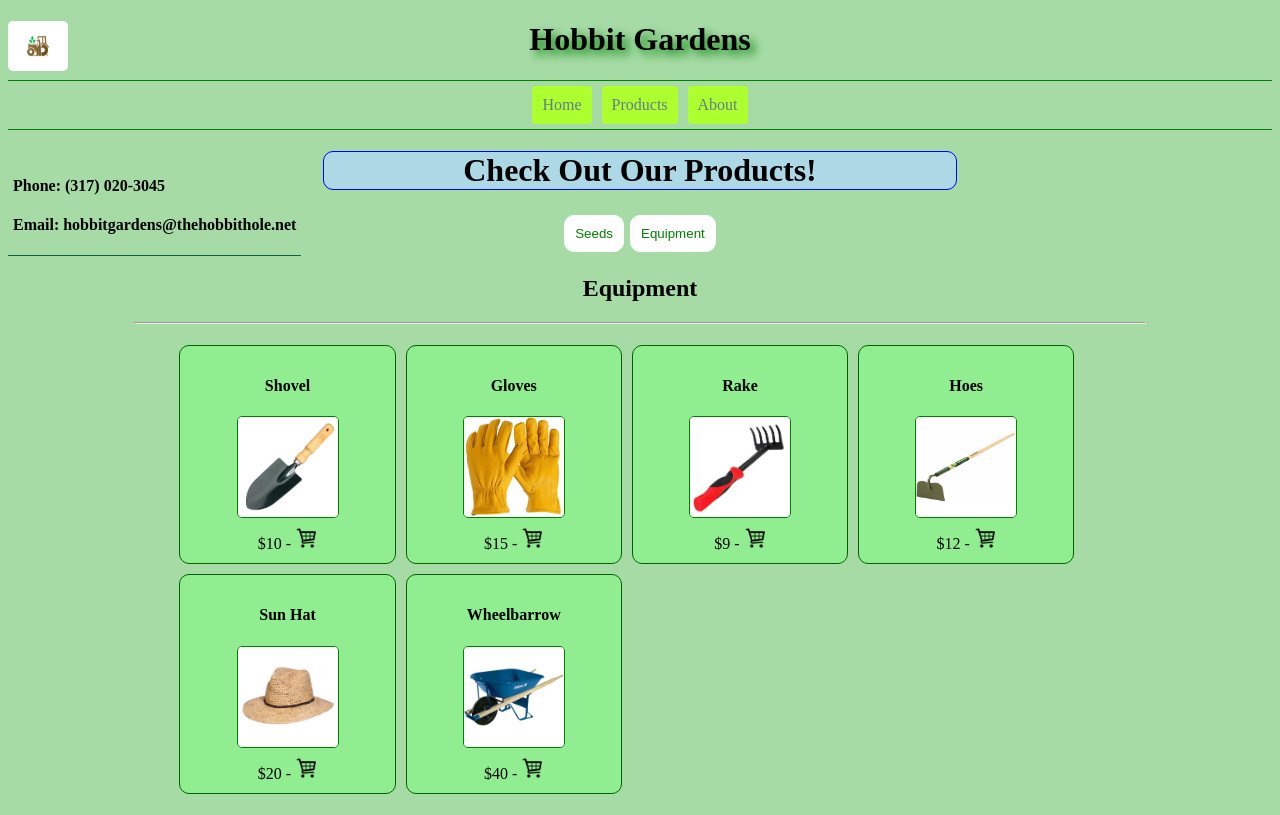
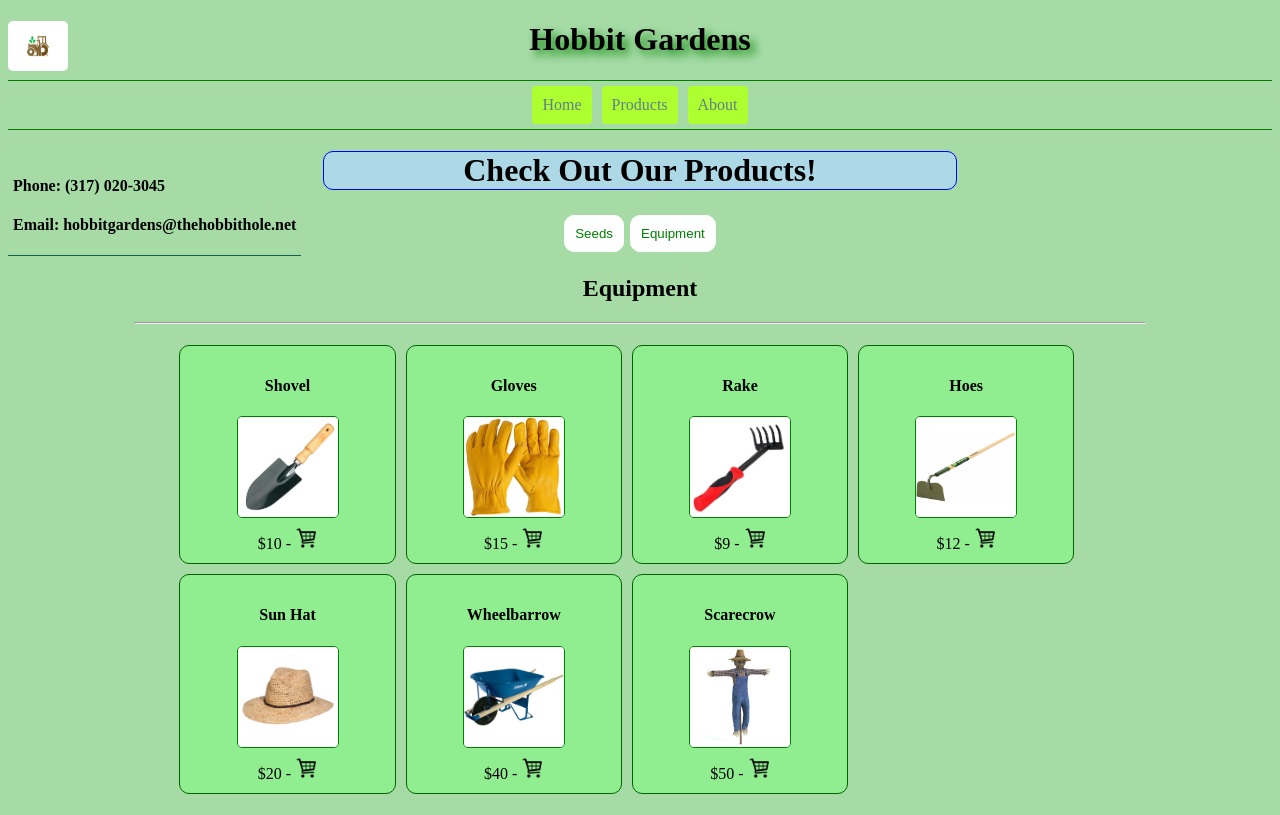
Before and after one commit to marreynolds/Garden-Project1, an Angular app: page /products in a window 1280 px wide. Both pictures are taken after a click on the button "Equipment". Built offline with nearby package versions, Linux system fonts and the light colour scheme; a web font is replaced by a local one.

Commit message:
scarecr0w :)

```diff
--- a/src/app/components/products/products.component.html
+++ b/src/app/components/products/products.component.html
@@ -72,6 +72,10 @@
         <img src="../../../assets/wheelbarrow.jpg" height="100" width="100">
         <div class="cart">$40 - <img src="../../../assets/cart-icon.png" height="20" width="20" ></div>
       </li>
+      <li><h4>Scarecrow</h4>
+        <img src="../../../assets/scarecrow.jpg" height="100" width="100">
+        <div class="cart">$50 - <img src="../../../assets/cart-icon.png" height="20" width="20" ></div>
+      </li>
     </ul>
   </div>
 
```
Also changed, not shown: src/assets/scarecrow.jpg (added).
